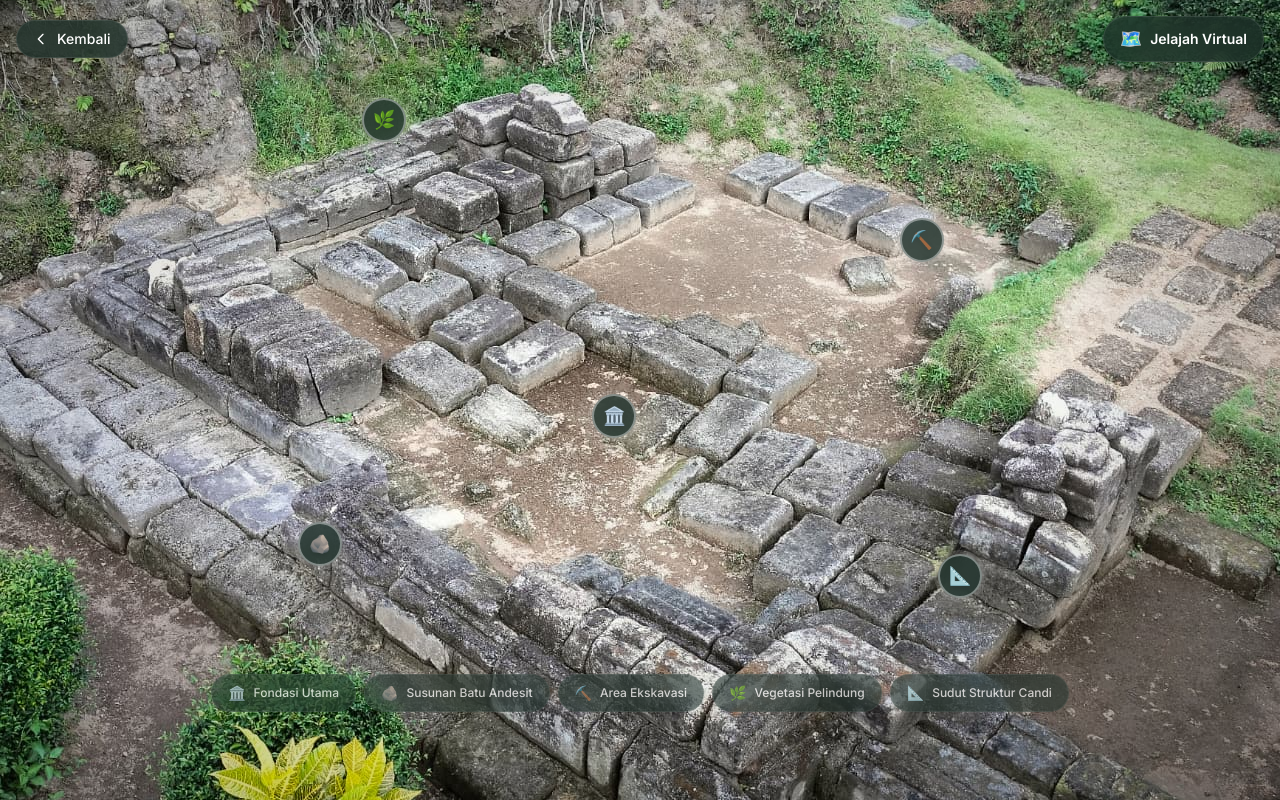
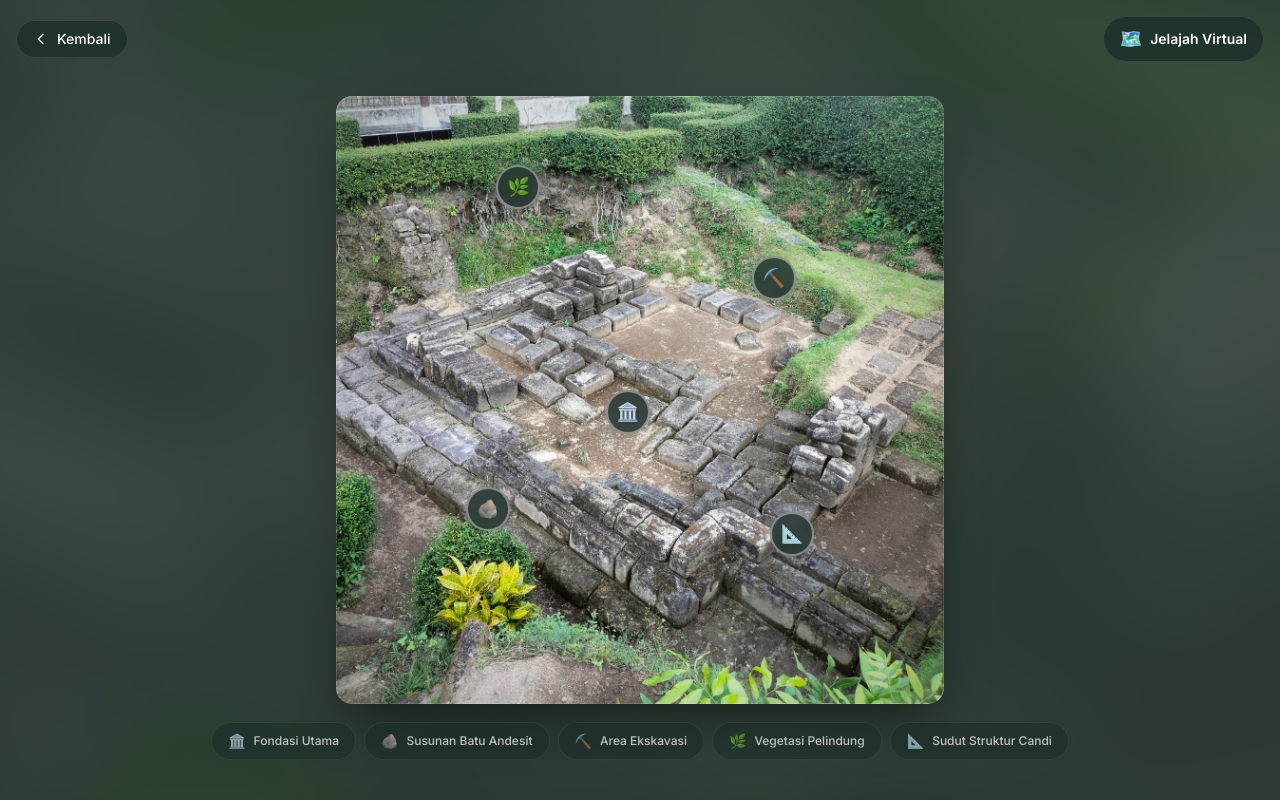
Before and after one commit to Ludger-alvurza/AR-project, a Next.js app: page /jelajah-virtual in a window 1280 px wide. Built offline with nearby package versions, Linux system fonts and the light colour scheme; a web font is replaced by a local one.

Commit message:
Add fitur jelajah virtual fix

```diff
--- a/src/app/jelajah-virtual/page.tsx
+++ b/src/app/jelajah-virtual/page.tsx
@@ -117,8 +117,8 @@ export default function JelajahVirtualPage() {
 
       {/* Point selector (bottom bar) */}
       {!selectedPoint && (
-        <div className="fixed bottom-20 left-0 right-0 z-20 px-4">
-          <div className="flex gap-2 overflow-x-auto pb-2 justify-center scrollbar-hide">
+        <div className="fixed bottom-8 left-0 right-0 z-20">
+          <div className="flex gap-2 overflow-x-auto pb-2 px-4 justify-start sm:justify-center scrollbar-hide">
             {points.map((p) => (
               <button
                 key={p.id}
--- a/src/components/jelajah-virtual/VirtualTourScene.tsx
+++ b/src/components/jelajah-virtual/VirtualTourScene.tsx
@@ -40,7 +40,7 @@ export default function VirtualTourScene({
     >
       {/* Loading state */}
       {!imageLoaded && (
-        <div className="absolute inset-0 z-20 flex items-center justify-center bg-dark">
+        <div className="absolute inset-0 z-30 flex items-center justify-center bg-dark">
           <div className="text-center">
             <div className="spinner w-12 h-12 mx-auto mb-4 border-green-mid border-t-white" />
             <p className="font-display text-white text-lg">
@@ -50,8 +50,27 @@ export default function VirtualTourScene({
         </div>
       )}
 
-      {/* Main image */}
-      <div className="relative w-full h-full">
+      {/* Blurred background fill — fills empty space around the image */}
+      <Image
+        src="/images/jelajah-virtual-image/candi-klodangan.jpeg"
+        alt=""
+        fill
+        className="object-cover blur-2xl opacity-20 scale-125"
+        quality={5}
+        aria-hidden="true"
+      />
+
+      {/* Centered image container — uses min() to fit the square image
+          without cropping on any screen orientation */}
+      <div className="absolute inset-0 z-10 flex items-center justify-center">
+        <div
+          className="relative rounded-2xl overflow-hidden shadow-2xl shadow-black/50"
+          style={{
+            width: "min(calc(100vw - 1.5rem), calc(100vh - 12rem), 920px)",
+            height: "min(calc(100vw - 1.5rem), calc(100vh - 12rem), 920px)",
+          }}
+        >
+          {/* Main image — fits exactly in the square container */}
           <Image
             src="/images/jelajah-virtual-image/candi-klodangan.jpeg"
             alt="Foto situs Candi Klodangan tampak atas — fondasi candi berukuran 7,5 x 7,5 meter"
@@ -60,7 +79,7 @@ export default function VirtualTourScene({
             priority
             quality={90}
             onLoad={handleImageLoad}
-          sizes="100vw"
+            sizes="(max-width: 768px) 100vw, 920px"
           />
 
           {/* Vignette overlay for depth */}
@@ -68,11 +87,14 @@ export default function VirtualTourScene({
             className="absolute inset-0 pointer-events-none"
             style={{
               background:
-              "radial-gradient(ellipse at center, transparent 40%, rgba(0,0,0,0.3) 100%)",
+                "radial-gradient(ellipse at center, transparent 40%, rgba(0,0,0,0.25) 100%)",
             }}
           />
 
-        {/* Hotspot points */}
+          {/* Subtle border glow */}
+          <div className="absolute inset-0 pointer-events-none rounded-2xl border border-white/10" />
+
+          {/* Hotspot points — positioned relative to the image container */}
           {imageLoaded &&
             points.map((point) => {
               const isActive = point.id === activePointId;
@@ -95,12 +117,12 @@ export default function VirtualTourScene({
                 >
                   {/* Pulse ring */}
                   <div
-                  className={`absolute inset-0 rounded-full hotspot-pulse ${
+                    className={`absolute rounded-full hotspot-pulse ${
                       isActive ? "bg-green-mid/40" : "bg-white/30"
                     }`}
                     style={{
-                    width: "56px",
-                    height: "56px",
+                      width: "48px",
+                      height: "48px",
                       top: "50%",
                       left: "50%",
                       transform: "translate(-50%, -50%)",
@@ -115,8 +137,8 @@ export default function VirtualTourScene({
                         : "bg-white/15 scale-100"
                     }`}
                     style={{
-                    width: "52px",
-                    height: "52px",
+                      width: "44px",
+                      height: "44px",
                       top: "50%",
                       left: "50%",
                       transform: "translate(-50%, -50%)",
@@ -125,7 +147,7 @@ export default function VirtualTourScene({
 
                   {/* Icon circle */}
                   <div
-                  className={`relative w-11 h-11 rounded-full flex items-center justify-center shadow-lg transition-all duration-300 border-2 ${
+                    className={`relative w-9 h-9 sm:w-11 sm:h-11 rounded-full flex items-center justify-center shadow-lg transition-all duration-300 border-2 ${
                       isActive
                         ? "bg-green-primary border-green-mid scale-110 shadow-green-mid/40"
                         : "bg-dark/80 border-white/40 hover:bg-green-primary hover:border-green-mid hover:scale-110 hover:shadow-green-mid/40"
@@ -134,7 +156,9 @@ export default function VirtualTourScene({
                       backdropFilter: "blur(8px)",
                     }}
                   >
-                  <span className="text-lg drop-shadow-md">{point.icon}</span>
+                    <span className="text-base sm:text-lg drop-shadow-md">
+                      {point.icon}
+                    </span>
                   </div>
 
                   {/* Label tooltip */}
@@ -146,7 +170,7 @@ export default function VirtualTourScene({
                     }`}
                     style={{ top: "calc(100% + 4px)" }}
                   >
-                  <div className="bg-dark/90 backdrop-blur-md text-white text-xs font-semibold px-3 py-1.5 rounded-lg border border-green-mid/30 shadow-xl">
+                    <div className="bg-dark/90 backdrop-blur-md text-white text-[10px] sm:text-xs font-semibold px-2.5 py-1 sm:px-3 sm:py-1.5 rounded-lg border border-green-mid/30 shadow-xl">
                       {point.title}
                       <div className="absolute -top-1 left-1/2 -translate-x-1/2 w-2 h-2 bg-dark/90 rotate-45 border-l border-t border-green-mid/30" />
                     </div>
@@ -156,5 +180,6 @@ export default function VirtualTourScene({
             })}
         </div>
       </div>
+    </div>
   );
 }
```
Lines whose indentation alone changed are shown as unchanged.
